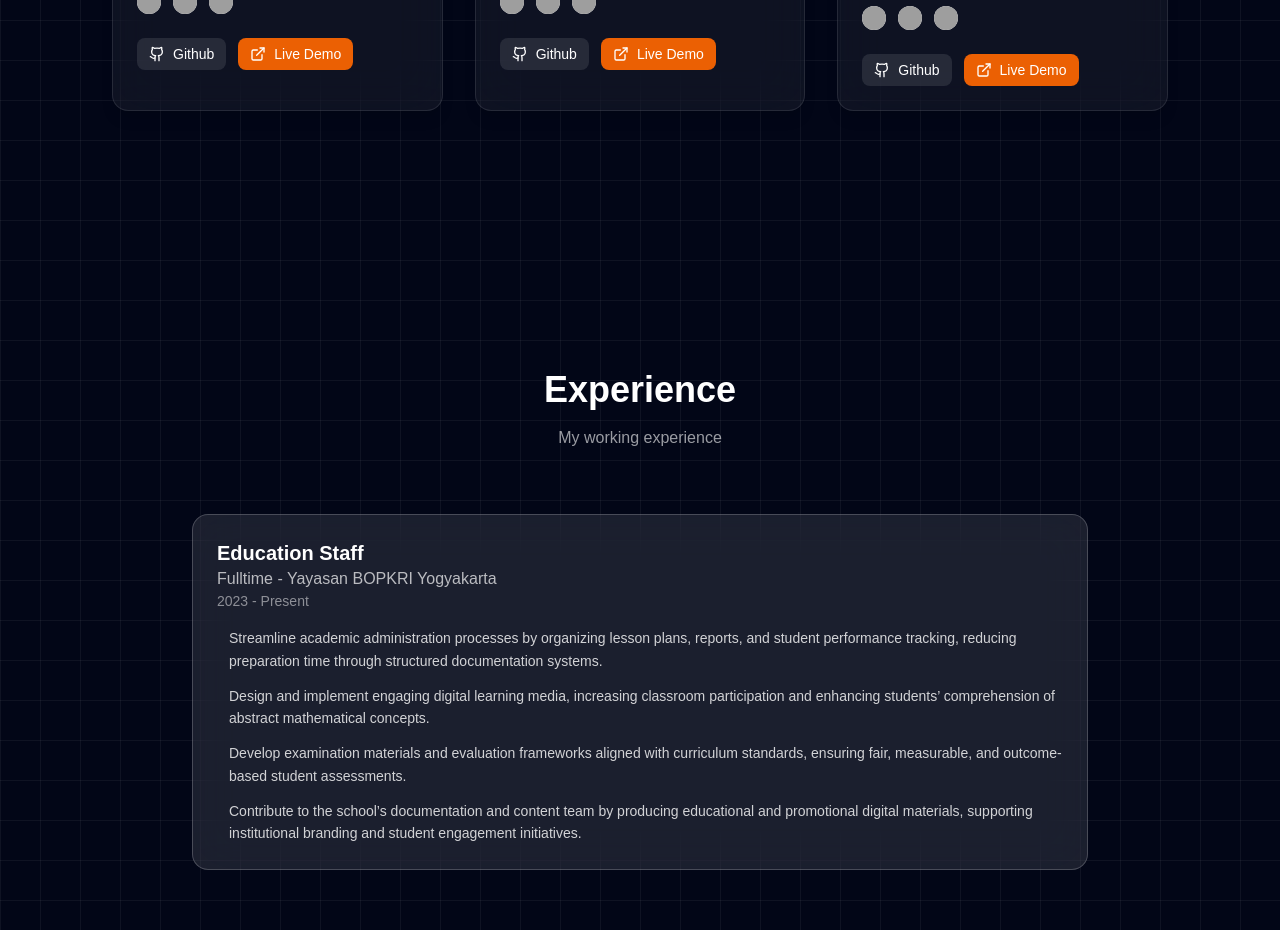
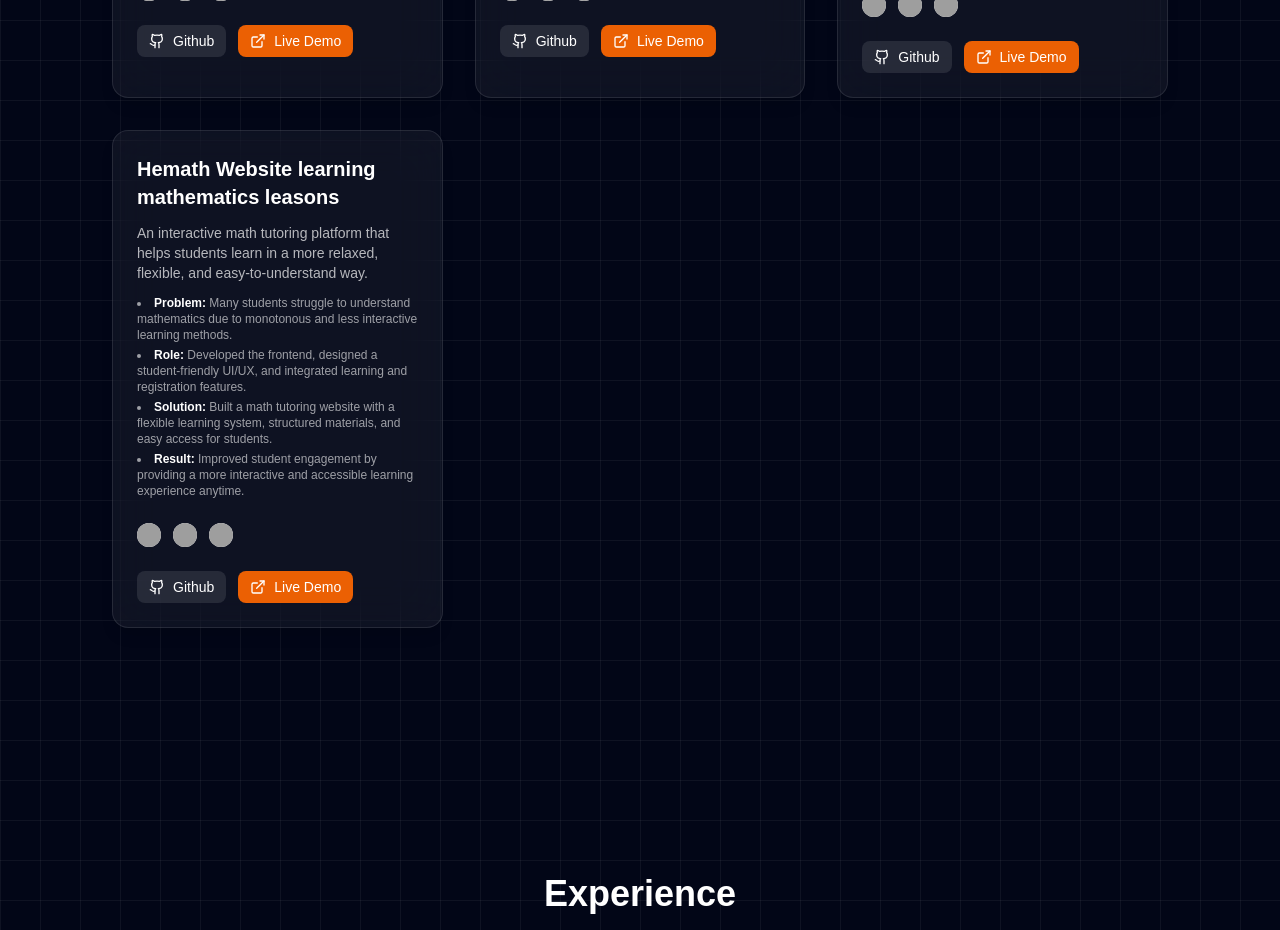
Before and after one commit to donyputraperkasa/portofolio-ku, a Next.js app: page / in a window 1280 px wide. Shown: the part 2180-3110 px from the top of the page. Built offline with nearby package versions, Linux system fonts and the light colour scheme; grey boxes are pictures that could not be loaded.

Commit message:
add link hemath

```diff
--- a/components/Project.tsx
+++ b/components/Project.tsx
@@ -60,6 +60,26 @@ const projects = [
         github: "https://github.com/donyputraperkasa/website-wates-fe",
         demo: "https://website-wates-fe.vercel.app/",
     },
+    {
+        title: "Hemath Website learning mathematics leasons",
+        description:
+            "An interactive math tutoring platform that helps students learn in a more relaxed, flexible, and easy-to-understand way.",
+        problem:
+            "Many students struggle to understand mathematics due to monotonous and less interactive learning methods.",
+        role:
+            "Developed the frontend, designed a student-friendly UI/UX, and integrated learning and registration features.",
+        solution:
+            "Built a math tutoring website with a flexible learning system, structured materials, and easy access for students.",
+        result:
+            "Improved student engagement by providing a more interactive and accessible learning experience anytime.",
+        tech: [
+        "https://cdn.simpleicons.org/nextdotjs",
+        "https://cdn.simpleicons.org/typescript",
+        "https://cdn.simpleicons.org/tailwindcss"
+        ],
+        github: "https://github.com/donyputraperkasa/hemath",
+        demo: "https://hemath-jet.vercel.app",
+    }
 ]
 
 export default function Projects() {
```
